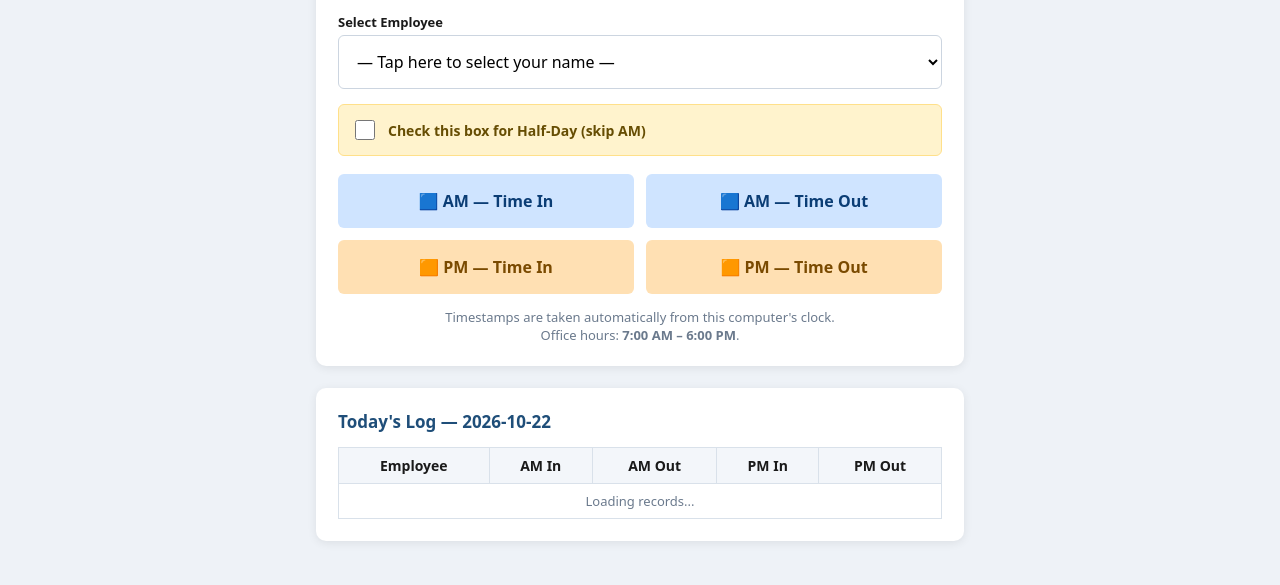
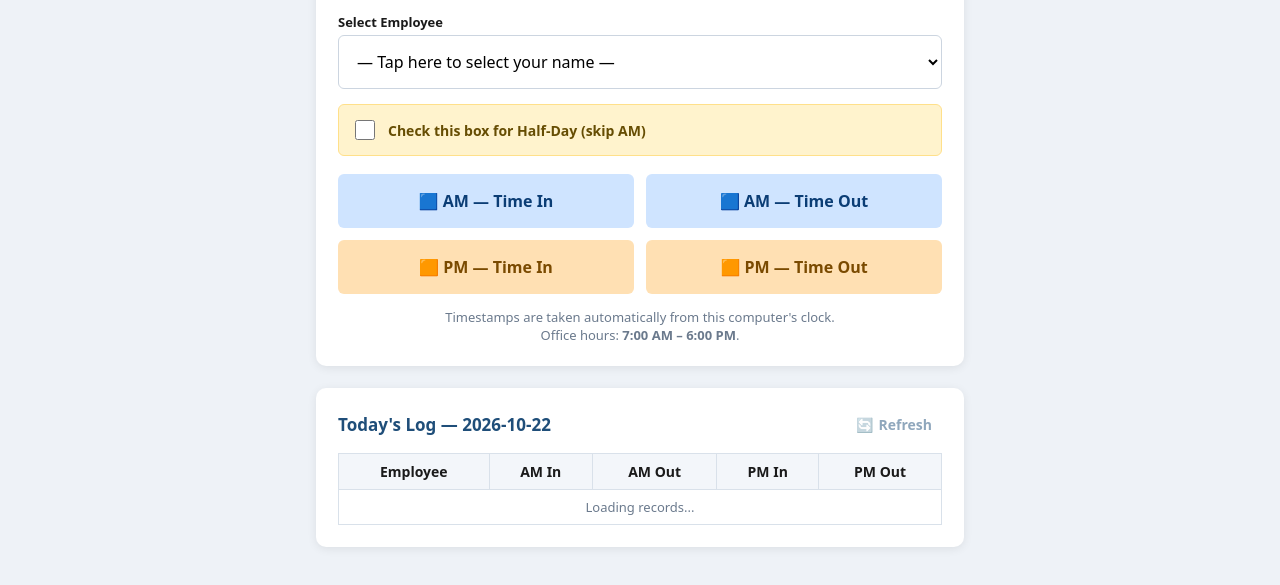
Before and after one commit to ambidleo/dtr_NIR, a plain HTML site: page kiosk.html in a window 1280 px wide. Shown: the part 193-778 px from the top of the page. Drawn offline with Linux system fonts and the light colour scheme.

Commit message:
Update kiosk.html

```diff
--- a/kiosk.html
+++ b/kiosk.html
@@ -13,7 +13,16 @@
   .nav-links a:hover { background:rgba(255,255,255,0.3); }
   .wrap { max-width:680px; margin:22px auto; padding:0 16px; }
   .card { background:#fff; border-radius:10px; padding:22px; box-shadow:0 2px 10px rgba(0,0,0,.08); margin-bottom:22px; }
-  h2 { margin:0 0 14px; font-size:17px; color:var(--blue); }
+
+  /* Header with refresh button */
+  .card-header { display: flex; justify-content: space-between; align-items: center; margin-bottom:14px; }
+  .card-header h2 { margin:0; font-size:17px; color:var(--blue); }
+  .btn-refresh { background:none; border:none; color:var(--blue); font-size:14px; font-weight:600; cursor:pointer; display:flex; align-items:center; gap:5px; padding:5px 10px; border-radius:4px; }
+  .btn-refresh:hover { background:#f0f8ff; }
+  .btn-refresh.loading { opacity: 0.5; pointer-events: none; }
+  .btn-refresh.loading span { display: inline-block; animation: spin 1s linear infinite; }
+  @keyframes spin { 100% { transform: rotate(360deg); } }
+
   label { display:block; font-size:13px; font-weight:600; margin:10px 0 4px; }
   select { width:100%; padding:14px; border:1px solid #ccd5e0; border-radius:6px; font-size:16px; background:#fff; }
   .clock { font-size:48px; font-weight:700; color:var(--blue); font-variant-numeric:tabular-nums; text-align:center; margin:6px 0 4px; }
@@ -80,8 +89,14 @@
     <div id="status"></div>
     <div class="muted">Timestamps are taken automatically from this computer's clock.<br>Office hours: <b>7:00 AM – 6:00 PM</b>.</div>
   </div>
+
   <div class="card">
-    <h2>Today's Log — <span id="todayLabel"></span></h2>
+    <div class="card-header">
+      <h2>Today's Log — <span id="todayLabel"></span></h2>
+      <button class="btn-refresh" id="btn-refresh" onclick="fetchLogsJSONP()">
+        <span>🔄</span> Refresh
+      </button>
+    </div>
     <table id="todayTable">
       <thead><tr><th>Employee</th><th>AM In</th><th>AM Out</th><th>PM In</th><th>PM Out</th></tr></thead>
       <tbody></tbody>
@@ -91,7 +106,7 @@
 
 <script>
 // ⚠️ REPLACE THIS URL WITH YOUR GOOGLE APPS SCRIPT WEB APP URL
-var API_URL = "https://script.google.com/macros/s/AKfycbwDFbmsh5spLNf3ZOxvk2tYqTd_zxBFMcutDk5brICnv0RV1gskdDWIO2Ab-6vYemN_/exec";
+var API_URL = "https://script.google.com/macros/s/YOUR_DEPLOYMENT_ID/exec";
 
 var EMPLOYEES = [
   { code:"01", name:"Elenita Paulina R. Cañete" }, { code:"02", name:"Brechelle Grace P. Benotapa" },
@@ -137,11 +152,14 @@ document.addEventListener("DOMContentLoaded", function () {
 
   var cachedLogs = {};
 
-  // JSONP FETCH (Bypasses CORS completely)
-  function fetchLogsJSONP() {
+  // JSONP FETCH
+  window.fetchLogsJSONP = function() {
     var todayStr = getTodayString();
     document.getElementById("todayLabel").textContent = todayStr;
     document.querySelector("#todayTable tbody").innerHTML = '<tr><td colspan="5" class="muted">Loading records...</td></tr>';
+
+    var btn = document.getElementById("btn-refresh");
+    btn.classList.add("loading");
 
     var callbackName = "jsonp_" + Math.round(100000 * Math.random());
 
@@ -155,6 +173,7 @@ document.addEventListener("DOMContentLoaded", function () {
       }
       if (script.parentNode) script.parentNode.removeChild(script);
       delete window[callbackName];
+      btn.classList.remove("loading");
     };
 
     var script = document.createElement("script");
@@ -163,7 +182,7 @@ document.addEventListener("DOMContentLoaded", function () {
   }
 
   document.getElementById("hidden_post_iframe").onload = function() {
-    setTimeout(fetchLogsJSONP, 800);
+    setTimeout(window.fetchLogsJSONP, 800);
   };
 
   function punch(slot){
@@ -265,7 +284,7 @@ document.addEventListener("DOMContentLoaded", function () {
   });
   document.getElementById("halfDay").addEventListener("change", refreshButtons);
 
-  fetchLogsJSONP();
+  window.fetchLogsJSONP();
 });
 </script>
 </body>
```
